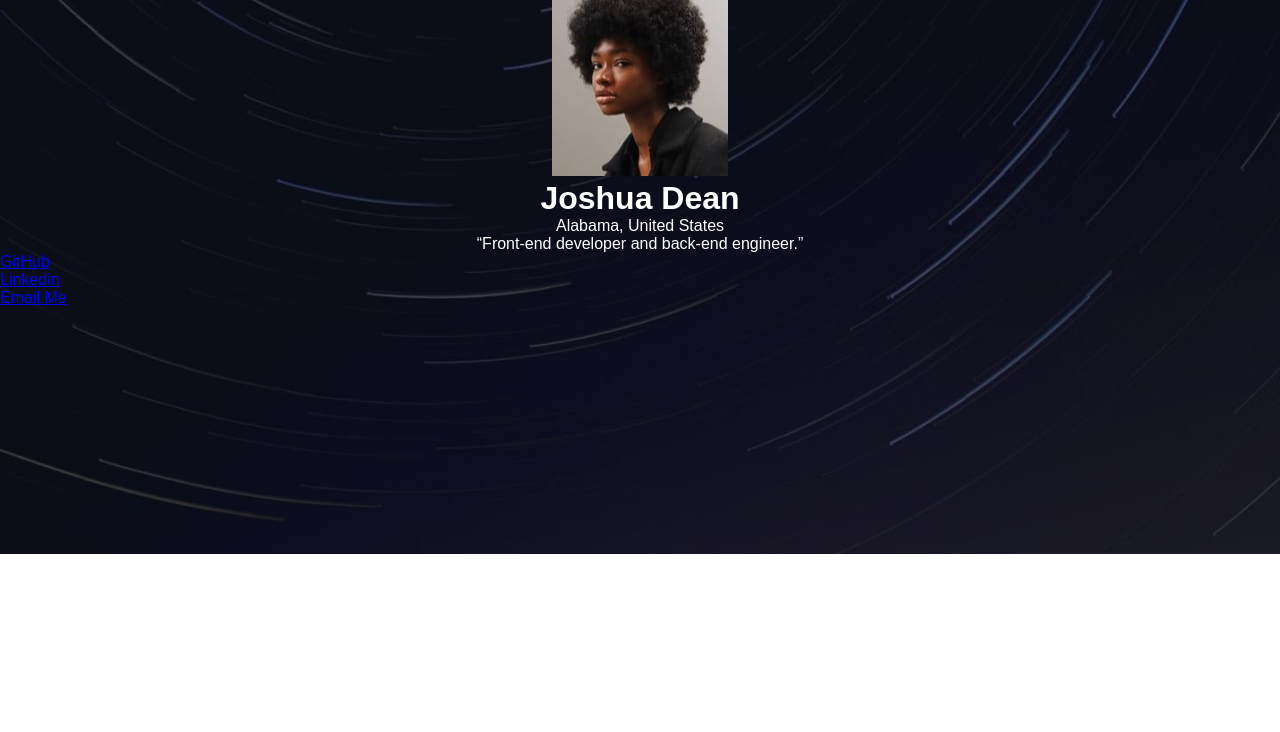
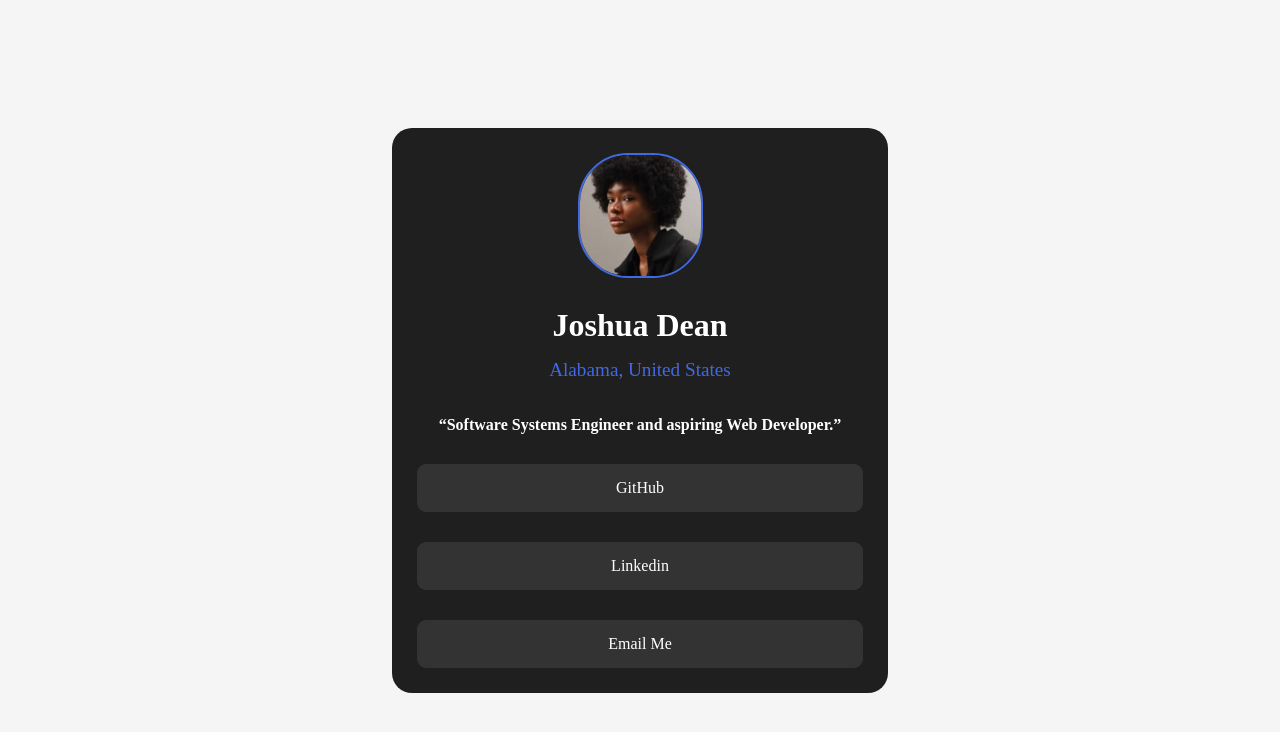
Before and after one commit to JDeanTech/Social-Links-Profile, a plain HTML site: page index.html in a window 1280 px wide. Drawn offline with Linux system fonts and the light colour scheme.

Commit message:
finished index editing and CSS editing

```diff
--- a/css/style.css
+++ b/css/style.css
@@ -1,35 +1,94 @@
-/* Margin PAdding Reset
-html, body{
+/* Margin Padding Reset (if needeed)*/
+
+*{ /*Universal Selector to style entire code*/
+    box-sizing: border-box; /* this is the universal formatting tool for margin/padding setup */
     margin: 0;
     padding: 0;
-    height: 100%;
-}
-main{
-    min-height: 100vh;
-    display: flex;
-    flex-direction: column;
-    justify-content: center;
-}*/
-*{
-    margin: 0;
-    padding: 0;
-    box-sizing: border-box;
+
 }
 
 /*Actual HTML Styling*/
 
 body{/*background image styling*/
-    background-image: url(/images/background-technology-desktop.jpg);
+    /*background-image: url(/images/background-technology-desktop.jpg);*/
+    background-color: whitesmoke;
     background-size: cover;
     background-repeat: no-repeat;
     background-position: center;
     color: white;
-    font-family: Arial, sans-serif;
-    margin: 0;
 }
 
-.social-intro{
+main{
+    background-color: hsl(0, 0%, 12%);
+    width: 90%;
+    max-width: 31rem;
+    margin: 8rem auto;
+    padding: 25px;
+    border-radius: 20px;
+}
+
+
+.social-intro{ /*this is to style the intro class which includes all code except the social links*/
     display: flex;
     flex-direction: column;
     align-items: center;
 }
+
+.social-pic{ /*this is to style the margin/padding of the image*/
+    margin-bottom: 25px;
+}
+
+img{ /*this is to style the image itself not the margin*/
+    width: 125px;
+    height: 125px;
+    border-radius: 50px; /*the higher the radius the more circular the img border becomes*/
+    border: 2px solid royalblue; /*adds a royal blue border around the image*/
+}
+
+.location{
+    margin-top: 15px;
+    color: royalblue;
+    font-size: 1.2rem; /* rem is used so that the font size is based on users browser settings */
+}
+
+.description{
+    margin-top: 35px; /*adds margin to the top of the description*/
+    margin-bottom: 30px; /*changes margin on bottom to 30px*/
+    font-weight: 700; /*makes the font bold at 700 weight*/
+    font-size: 1.0rem; /* rem is used so that the font size is based on users browser settings */
+
+
+}
+
+.social-links{
+    list-style: none; /*takes away the bulleted list*/
+    display: flex; /*turns the display into flex*/
+    align-items: center;
+    flex-direction: column; /*changes the flex display to column instead of defaulted row no gaps*/
+    gap:30px;
+}
+
+.social-links li a{
+    color: hsl(0, 0%, 100%);
+    display: block; /*this is to make the links block formatted*/
+    text-decoration: none; /*this is to take away the underline from the links*/
+    text-align: center; /*this is to center the text*/
+    background-color: hsl(0, 0%, 20%); /*this is to change the background color of the links*/
+    padding: 15px; /*this is to add padding to the links so that the height is correct*/
+    border-radius: 9px; /*this rounds off the ends of the block links*/
+
+}
+
+li{
+
+    width: 100%; /*this is to make the list items take up 100% of the width of the parent element*/
+
+}
+
+.social-links li a:hover,
+.social-links li a:focus{
+    color: hsl(0, 0%, 100%); /*this adds the white color to the text when hover is activated*/
+    background-color: royalblue; /*this adds the blue color to the highlighted link hover*/
+    transition: all 0.3s ease-in-out; /*this is to add a transition to the hover effect*/
+
+}
--- a/index.html
+++ b/index.html
@@ -16,7 +16,7 @@
 </head>
 <body>
 <main>
-  <div class="social-intro"> <!-- <div> is a grouping element to group code for stlying purposes -->
+  <div class="social-intro"> <!-- <div> is a grouping element(grouping code from image down to description) to group code for stlying purposes -->
     <div class="social-pic"> <!-- <div> here is a grouping element for the picture to group for stlying purposes -->
       <img src="/images/avatar-jessica.jpeg" alt="Picture of Jessica Randall">
     </div>
@@ -25,7 +25,7 @@
 
   <p class="location"> Alabama, United States</p>
 
-  <p class="description"><q>Front-end developer and back-end engineer.</q></p> <!-- <q>...</q> is used for short quotations -->
+  <p class="description"><q>Software Systems Engineer and aspiring Web Developer.</q></p> <!-- <q>...</q> is used for quotations -->
   </div>
 
 <nav>
```
